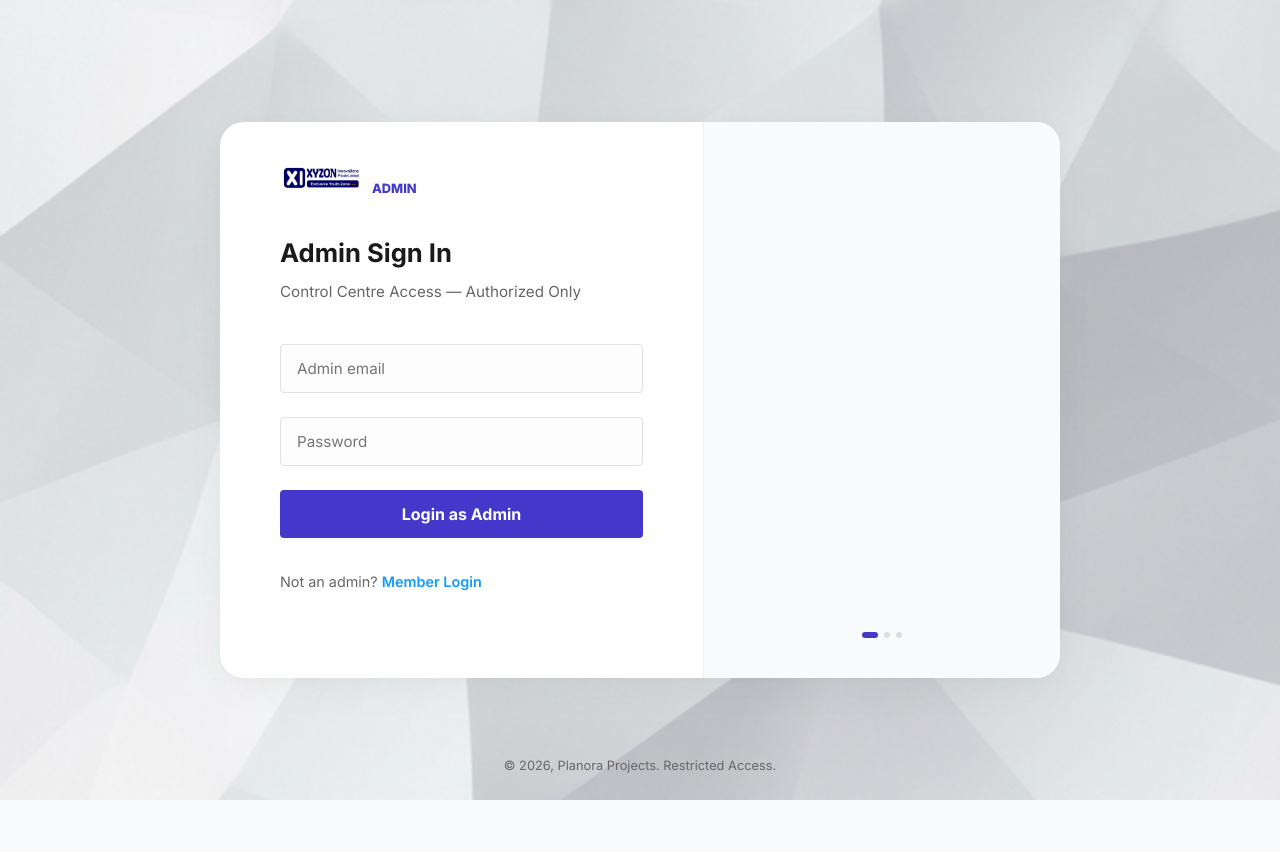
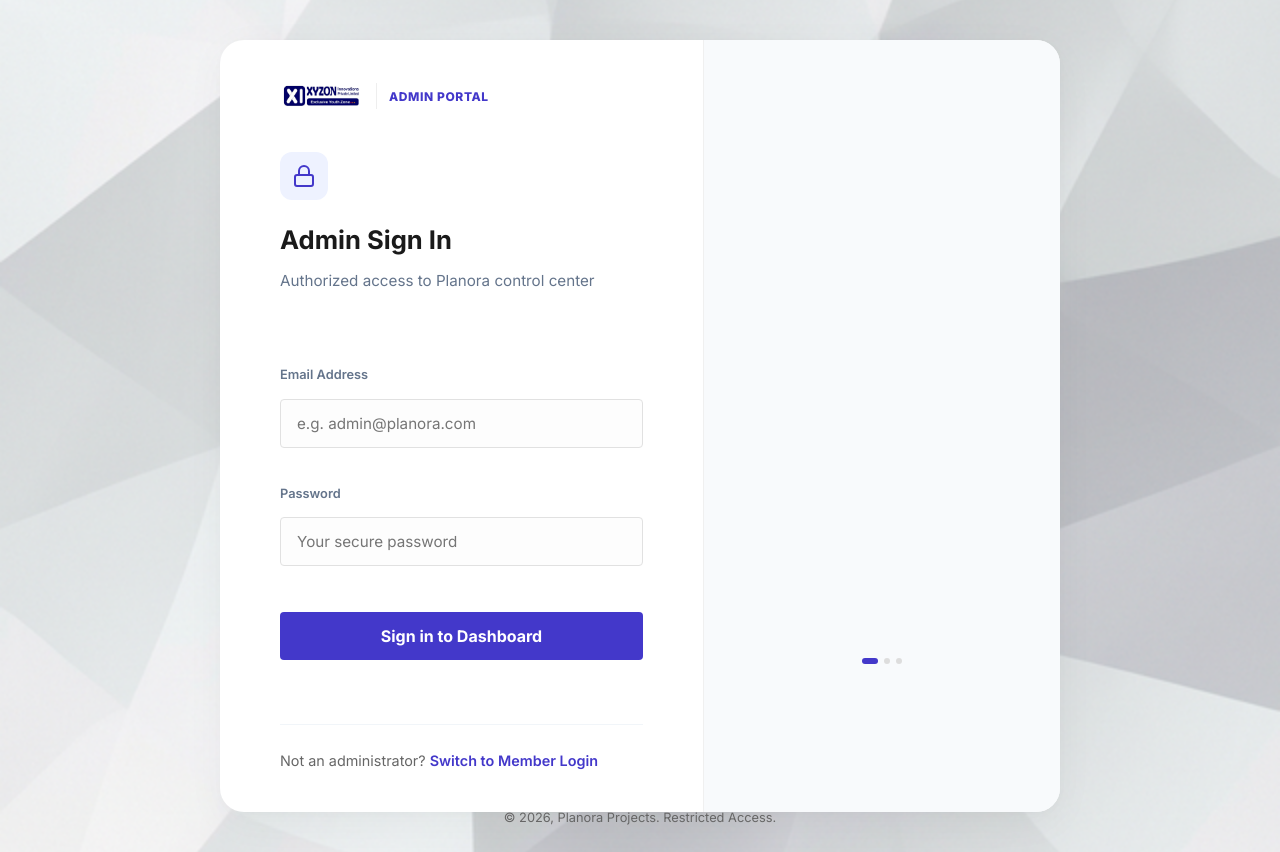
Before and after one commit to Adbhutha10/Xyzon-Project-management-and-task-tracking-system, a React (Vite) app in the folder frontend/: page /admin/login in a window 1280 px wide. Before the commit the page ends 800 px from the top, so only its background shows below. Built offline with nearby package versions, Linux system fonts and the light colour scheme; no server answers.

Commit message:
UI: Enhance admin login with icons and improved formatting

```diff
--- a/frontend/src/pages/auth/AdminLoginPage.jsx
+++ b/frontend/src/pages/auth/AdminLoginPage.jsx
@@ -2,10 +2,7 @@ import { useState, useEffect } from 'react';
 import { Link, useNavigate } from 'react-router-dom';
 import { loginUser } from '../../api';
 import { useAuth } from '../../context/AuthContext';
-import {
-    FaGoogle, FaFacebookF, FaLinkedinIn, FaGithub, FaApple, FaMicrosoft
-} from 'react-icons/fa';
-import { FiBarChart2, FiShield, FiLayout } from 'react-icons/fi';
+import { FiBarChart2, FiShield, FiLayout, FiLock } from 'react-icons/fi';
 
 const features = [
     {
@@ -76,45 +73,78 @@ const AdminLoginPage = () => {
             <div className="auth-card-zoho">
                 {/* Left Side: Form */}
                 <div className="auth-left-zoho">
-                    <div className="auth-zoho-logo">
+                    <div className="auth-zoho-logo" style={{ display: 'flex', alignItems: 'center', marginBottom: '40px' }}>
                         <img src="/xyzon-logo.jpeg" alt="Planora Admin" style={{ height: '32px', width: 'auto', objectFit: 'contain' }} />
-                        <span style={{ fontSize: '0.8rem', fontWeight: 800, color: '#4338CA', marginLeft: '8px', verticalAlign: 'middle' }}>ADMIN</span>
+                        <div style={{ marginLeft: '12px', paddingLeft: '12px', borderLeft: '1px solid #eee' }}>
+                            <span style={{ fontSize: '0.75rem', fontWeight: 800, color: '#4338CA', letterSpacing: '0.05em' }}>ADMIN PORTAL</span>
+                        </div>
                     </div>
 
-                    <h1 className="auth-zoho-title">Admin Sign In</h1>
-                    <p className="auth-zoho-subtitle">Control Centre Access — Authorized Only</p>
+                    <div style={{ marginBottom: '32px' }}>
+                        <div style={{
+                            width: '48px',
+                            height: '48px',
+                            background: '#eef2ff',
+                            borderRadius: '12px',
+                            display: 'flex',
+                            alignItems: 'center',
+                            justifyContent: 'center',
+                            marginBottom: '20px'
+                        }}>
+                            <FiLock size={24} color="#4338CA" />
+                        </div>
+                        <h1 className="auth-zoho-title" style={{ marginBottom: '8px' }}>Admin Sign In</h1>
+                        <p className="auth-zoho-subtitle" style={{ fontSize: '0.95rem', color: '#64748b' }}>Authorized access to Planora control center</p>
+                    </div>
 
+                    {error && (
+                        <div className="alert alert-error" style={{
+                            marginBottom: '24px',
+                            borderRadius: '8px',
+                            fontSize: '0.85rem',
+                            display: 'flex',
+                            alignItems: 'center',
+                            gap: '8px'
+                        }}>
+                            <span>{error}</span>
+                        </div>
+                    )}
 
-
-                    {error && <div className="alert alert-error" style={{ marginBottom: '20px' }}>{error}</div>}
-
-                    <form onSubmit={handleSubmit} style={{ display: 'flex', flexDirection: 'column' }}>
+                    <form onSubmit={handleSubmit} style={{ display: 'flex', flexDirection: 'column', gap: '20px' }}>
+                        <div className="form-group">
+                            <label style={{ display: 'block', fontSize: '0.8rem', fontWeight: 600, color: '#64748b', marginBottom: '8px' }}>Email Address</label>
                             <input
                                 name="email"
                                 type="email"
                                 className="auth-zoho-input"
-                            placeholder="Admin email"
+                                placeholder="e.g. admin@planora.com"
                                 value={form.email}
                                 onChange={handleChange}
                                 required
+                                style={{ margin: 0 }}
                             />
+                        </div>
+                        <div className="form-group">
+                            <label style={{ display: 'block', fontSize: '0.8rem', fontWeight: 600, color: '#64748b', marginBottom: '8px' }}>Password</label>
                             <input
                                 name="password"
                                 type="password"
                                 className="auth-zoho-input"
-                            placeholder="Password"
+                                placeholder="Your secure password"
                                 value={form.password}
                                 onChange={handleChange}
                                 required
+                                style={{ margin: 0 }}
                             />
+                        </div>
 
-                        <button type="submit" className="auth-zoho-btn" style={{ background: '#4338CA' }} disabled={loading}>
-                            {loading ? 'Verifying...' : 'Login as Admin'}
+                        <button type="submit" className="auth-zoho-btn" style={{ background: '#4338CA', marginTop: '10px' }} disabled={loading}>
+                            {loading ? 'Verifying Identity...' : 'Sign in to Dashboard'}
                         </button>
                     </form>
 
-                    <p className="auth-zoho-footer-link">
-                        Not an admin? <Link to="/login">Member Login</Link>
+                    <p className="auth-zoho-footer-link" style={{ marginTop: '32px', borderTop: '1px solid #f1f5f9', paddingTop: '24px' }}>
+                        Not an administrator? <Link to="/login" style={{ fontWeight: 600, color: '#4338CA' }}>Switch to Member Login</Link>
                     </p>
                 </div>
 
```
Lines whose indentation alone changed are shown as unchanged.
